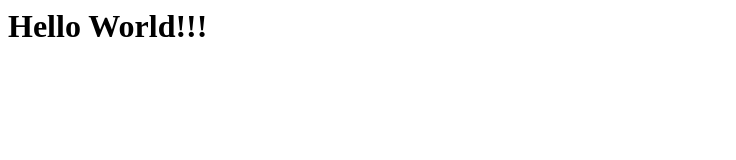
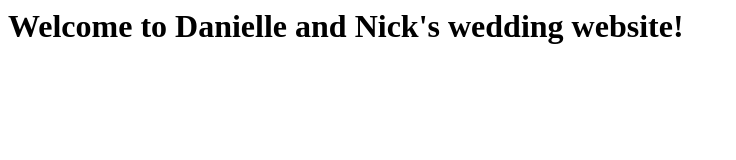
Before and after one commit to nicholashibberd/nick_and_dani, a website: page app/views/index.html in a window 1280 px wide. Shown: the whole page, without its empty margins (0-736 px from the left). Drawn offline with Linux system fonts and the light colour scheme.

Commit message:
changing the welcome text to something sensible!

```diff
--- a/app/views/index.html
+++ b/app/views/index.html
@@ -1 +1 @@
-<h1>Hello World!!!</h1>
+<h1>Welcome to Danielle and Nick's wedding website!</h1>
```
